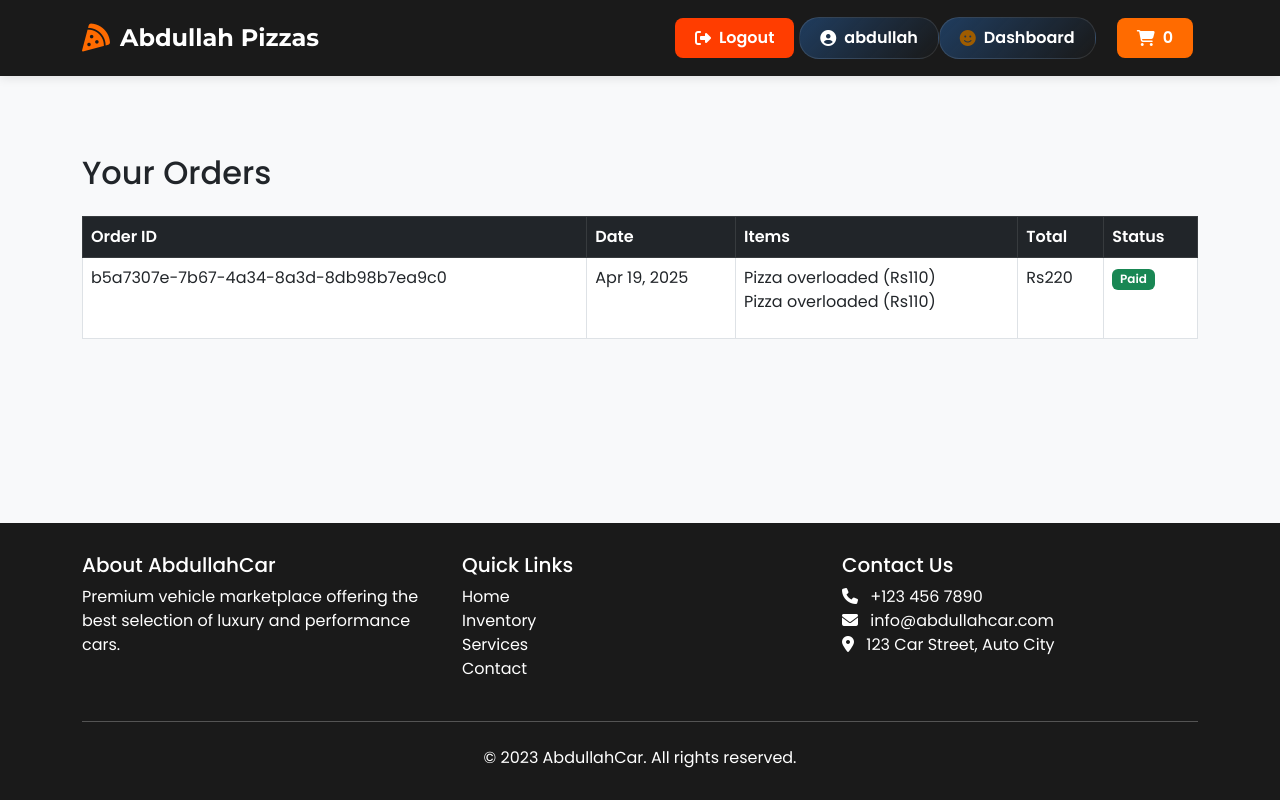
After one commit to muhammadabdullahgohar572/Pizza_django, a Django app: page /Order/ in a window 1280 px wide. The commit adds this page. Run offline with Django 5.2, Linux system fonts and the light colour scheme; a user stored in the database is signed in; data comes from the database, SQL or seed files in the repository; both versions use the stored data as it was after the commit.

Commit message:
first commit

```diff
--- a/home/apps.py
+++ b/home/apps.py
@@ -10,6 +10,4 @@ class HomeConfig(AppConfig):
 
         def get_cart_count(user):
             return CartItems.objects.filter(cart__is_paid=False, cart__user=user).count()
-
-
-            User.add_to_class("get_cart_count", get_cart_count)
+        User.add_to_class("get_cart_count", get_cart_count)
--- a/home/models.py
+++ b/home/models.py
@@ -21,9 +21,30 @@ class Pizza(BaseModel):
     images=CloudinaryField('images')
 
 class Cart(BaseModel):
-    user=models.ForeignKey(User,null=True ,blank=True, on_delete=models.SET_NULL,related_name='carts');
-    is_paid=models.BooleanField(default=False)
+    user = models.ForeignKey(User, null=True, blank=True, on_delete=models.SET_NULL, related_name='carts')
+    is_paid = models.BooleanField(default=False)
+
+    def get_cart_total(self):
+        from django.db.models import Sum
+        total = CartItems.objects.filter(cart=self).aggregate(
+            total=Sum('Pizza__price')
+        )['total'] or 0
+        return total
+
 
 class CartItems(BaseModel):
     cart=models.ForeignKey(Cart,on_delete=models.CASCADE,related_name='carts_items');
     Pizza=models.ForeignKey(Pizza,on_delete=models.CASCADE);
+
+
+
+class OrderDetails(models.Model):
+    cart = models.OneToOneField(Cart, on_delete=models.CASCADE, related_name='order_details')
+    full_name = models.CharField(max_length=100)
+    address = models.TextField()
+    phone = models.CharField(max_length=15)
+    payment_method = models.CharField(max_length=20, choices=(
+        ('online', 'Online Payment'),
+        ('cod', 'Cash on Delivery')
+    ))
+    created_at = models.DateTimeField(auto_now_add=True)
--- a/home/urls.py
+++ b/home/urls.py
@@ -6,4 +6,9 @@ urlpatterns = [
     path('accounts/login/', views.login_page, name="login"),
     path('register/', views.register_page, name='register'),
     path('add-cart/<pizza_uid>/', views.add_cart, name='add_cart'),
+    path('cart/', views.cart, name='cart'),
+    path('accounts/logout/', views.custom_logout, name='logout'),
+    path("Order/",views.Oder,name="Order"),
+    path('remove-item/<uuid:item_uid>/', views.remove_item, name='remove_item'),
+    path('checkout/', views.checkout, name='checkout'),
 ]
--- a/home/views.py
+++ b/home/views.py
@@ -1,9 +1,9 @@
 from django.shortcuts import render, redirect
 from django.contrib import messages
 from django.contrib.auth.models import User
-from django.contrib.auth import login, authenticate
-from .models import Pizza,Cart,PizzaCategory,CartItems
-
+from django.contrib.auth import login, authenticate,logout
+from .models import Pizza,Cart,PizzaCategory,CartItems,OrderDetails
+from django.contrib.auth import logout as auth_logout
 def home(request):
     pizzas = Pizza.objects.all()
     return render(request, 'home.html', {'pizzas': pizzas})
@@ -83,3 +83,63 @@ def add_cart(request, pizza_uid):
         Pizza=pizza_obj
     )
     return redirect('home')
+
+def custom_logout(request):
+    auth_logout(request)
+    return redirect("home")
+
+
+def cart(request):
+    try:
+        cart = Cart.objects.get(is_paid=False, user=request.user)
+        return render(request, "Cart.html", {"carts": cart})
+    except Cart.DoesNotExist:
+        return render(request, "Cart.html", {"carts": None})
+
+def remove_item(request, item_uid):
+    try:
+        item = CartItems.objects.get(uid=item_uid, cart__user=request.user)
+        item.delete()
+        messages.success(request, "Item removed from cart")
+    except CartItems.DoesNotExist:
+        messages.error(request, "Item not found in your cart")
+    return redirect('cart')
+
+
+
+def Oder(request):
+    Orders = Cart.objects.filter(is_paid=True, user=request.user).order_by('-created_at')
+    return render(request, "Order.html", {"Oders": Orders})
+
+
+
+def checkout(request):
+    try:
+        cart = Cart.objects.get(is_paid=False, user=request.user)
+        if request.method == "POST":
+            # Process the order
+            full_name = request.POST.get('full_name')
+            address = request.POST.get('address')
+            phone = request.POST.get('phone')
+            payment_method = request.POST.get('payment_method')
+
+            # Create order details
+            OrderDetails.objects.create(
+                cart=cart,
+                full_name=full_name,
+                address=address,
+                phone=phone,
+                payment_method=payment_method
+            )
+
+            # Mark cart as paid
+            cart.is_paid = True
+            cart.save()
+
+            messages.success(request, "Order placed successfully!")
+            return redirect('Order')
+
+        return render(request, "checkout.html", {"cart": cart})
+    except Cart.DoesNotExist:
+        messages.error(request, "No active cart found")
+        return redirect('home')
--- a/templates/Base.html
+++ b/templates/Base.html
@@ -200,7 +200,7 @@
                     {% if user.is_authenticated %}
                     <!-- Authenticated user menu -->
                     <li class="nav-item">
-                        <a class="nav-btn btn-logout btn-pulse" href="#">
+                        <a class="nav-btn btn-logout btn-pulse" href="{% url 'logout' %}">
                             <i class="fas fa-sign-out-alt"></i>Logout
                         </a>
                     </li>
@@ -211,9 +211,10 @@
                     </li>
 
                     <li class="nav-item">
+                        <a href="{% url 'Order' %}">
                         <span class="username-display">
                             <i class="fa-solid fa-face-smile" style="color: #9e5c00;"></i>Dashboard
-                        </span>
+                        </span></a>
                     </li>
 
                     {% else %}
@@ -233,8 +234,8 @@
 
                     <!-- Add Car Button (visible to all) -->
                     <li class="nav-item ms-lg-3">
-                        <a class="nav-btn btn-add-car btn-pulse" href="#">
-                            <i class="fa-solid fa-cart-shopping"></i>
+                        <a class="nav-btn btn-add-car btn-pulse" href="{% url 'cart' %}">
+                            <i class="fa-solid fa-cart-shopping"></i>{{user.get_cart_count}}
                         </a>
                     </li>
                 </ul>
--- /dev/null
+++ b/templates/Order.html
@@ -0,0 +1,46 @@
+{% extends "Base.html" %}
+
+{% block "start" %}
+<div class="container mt-5">
+    <h2 class="mb-4">Your Orders</h2>
+
+    {% if Oders %}
+    <div class="table-responsive">
+        <table class="table table-bordered table-hover">
+            <thead class="table-dark">
+                <tr>
+                    <th>Order ID</th>
+                    <th>Date</th>
+                    <th>Items</th>
+                    <th>Total</th>
+                    <th>Status</th>
+                </tr>
+            </thead>
+            <tbody>
+                {% for order in Oders %}
+                <tr>
+                    <td>{{ order.uid }}</td>
+                    <td>{{ order.created_at|date:"M d, Y" }}</td>
+                    <td>
+                        <ul class="list-unstyled">
+                            {% for item in order.carts_items.all %}
+                            <li>{{ item.Pizza.Pizza_name }} (Rs{{ item.Pizza.price }})</li>
+                            {% endfor %}
+                        </ul>
+                    </td>
+                    <td>Rs{{ order.get_cart_total }}</td>
+                    <td>
+                        <span class="badge bg-success">Paid</span>
+                    </td>
+                </tr>
+                {% endfor %}
+            </tbody>
+        </table>
+    </div>
+    {% else %}
+    <div class="alert alert-info">
+        You haven't placed any orders yet. <a href="{% url 'home' %}" class="alert-link">Browse our pizzas</a>.
+    </div>
+    {% endif %}
+</div>
+{% endblock %}
```
Also changed, not shown: templates/Cart.html (added, +51 -0 lines), templates/checkout.html (added, +81 -0 lines), db.sqlite3, home/migrations/0002_orderdetails.py (added).
